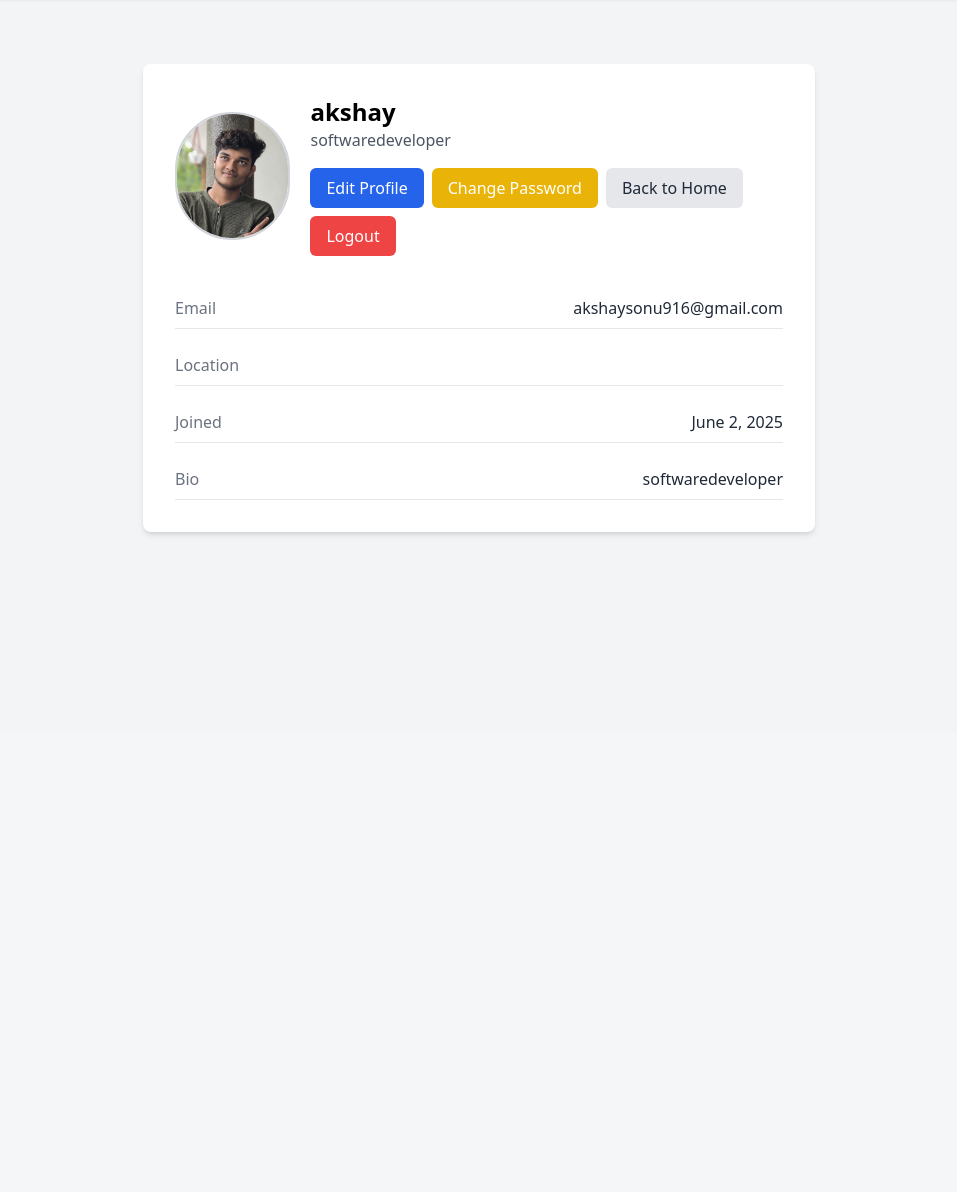
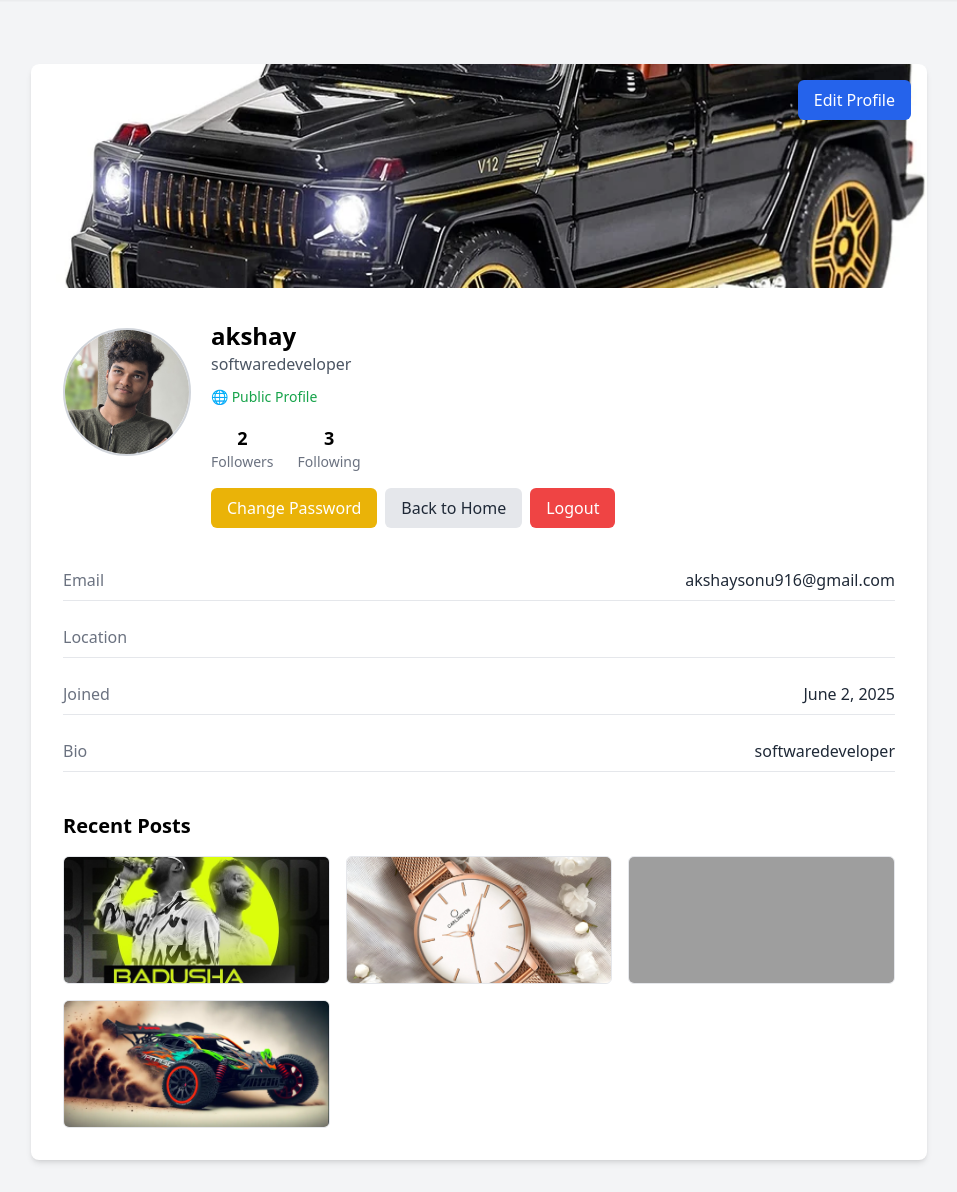
Before and after one commit to Akshaysonu916/Social-Media, a Django app: page /profile/ in a window 1280 px wide. Shown: the part 68-1260 px from the top of the page, without its empty margins (161-1118 px from the left). Before the commit the page ends 604 px from the top, so only its background shows below. Run offline with Django 5.2, Linux system fonts and the light colour scheme; a user stored in the database is signed in; data comes from the database, SQL or seed files in the repository; both versions use the stored data as it was after the commit; some libraries are stand-ins or nearby versions; grey boxes are pictures that could not be loaded.

Commit message:
15th commit

```diff
--- a/myapp/models.py
+++ b/myapp/models.py
@@ -13,6 +13,8 @@ class CustomUser(AbstractUser):
     bio = models.TextField(max_length=500, blank=True)
     location = models.CharField(max_length=100, blank=True)
     birth_date = models.DateField(null=True, blank=True)
+    is_public = models.BooleanField(default=True)
+    cover_photo = models.ImageField(upload_to='cover_photos/', blank=True, null=True)
 
     def __str__(self):
         return self.username
--- a/myapp/views.py
+++ b/myapp/views.py
@@ -98,29 +98,53 @@ def logout_view(request):
 #     return render(request, 'home.html')
 
 
+
 @login_required
 def profile(request):
-    user = request.user
+    profile_user = request.user  # Current logged-in user
 
     if request.method == 'POST':
-        # Split full name into first and last names if provided
+        # Handle profile update
         full_name = request.POST.get('name', '')
         if full_name:
             parts = full_name.strip().split(' ', 1)
-            user.first_name = parts[0]
-            user.last_name = parts[1] if len(parts) > 1 else ''
+            profile_user.first_name = parts[0]
+            profile_user.last_name = parts[1] if len(parts) > 1 else ''
 
-        user.email = request.POST.get('email', user.email)
-        user.location = request.POST.get('location', user.location)
-        user.bio = request.POST.get('bio', user.bio)
+        profile_user.email = request.POST.get('email', profile_user.email)
+        profile_user.location = request.POST.get('location', profile_user.location)
+        profile_user.bio = request.POST.get('bio', profile_user.bio)
 
+        # ✅ Handle profile picture upload
         if 'profile_picture' in request.FILES:
-            user.profile_picture = request.FILES['profile_picture']
+            profile_user.profile_picture = request.FILES['profile_picture']
 
-        user.save()
+        # ✅ Handle cover photo upload
+        if 'cover_photo' in request.FILES:
+            profile_user.cover_photo = request.FILES['cover_photo']
+
+        # ✅ Handle Public/Private profile toggle
+        is_public = request.POST.get('is_public')
+        profile_user.is_public = True if is_public == 'on' else False
+
+        profile_user.save()
         return redirect('profile')
 
-    return render(request, 'profile.html', {'user': user})
+    # Followers and following count
+    followers_count = Follow.objects.filter(following=profile_user).count()
+    following_count = Follow.objects.filter(follower=profile_user).count()
+
+    # Recent posts (latest 6)
+    recent_posts = Post.objects.filter(user=profile_user).order_by('-created_at')[:6]
+
+    context = {
+        'profile_user': profile_user,
+        'followers_count': followers_count,
+        'following_count': following_count,
+        'recent_posts': recent_posts,
+    }
+
+    return render(request, 'profile.html', context)
 
 
 
--- a/templates/profile.html
+++ b/templates/profile.html
@@ -3,22 +3,58 @@
 {% block title %}Profile - SocialApp{% endblock %}
 
 {% block content %}
-<div class="max-w-2xl mx-auto my-8 bg-white p-8 rounded-lg shadow-md font-sans">
+<div class="max-w-4xl mx-auto my-8 bg-white rounded-lg shadow-md font-sans overflow-hidden">
+
+    <!-- ✅ Cover Photo -->
+    <div class="relative w-full h-56 bg-gray-200">
+        {% if profile_user.cover_photo %}
+            <img src="{{ profile_user.cover_photo.url }}" class="object-cover w-full h-full" alt="Cover Photo">
+        {% else %}
+            <div class="flex items-center justify-center w-full h-full text-gray-500">No Cover Photo</div>
+        {% endif %}
+        <button id="edit-profile-btn" class="absolute top-4 right-4 px-4 py-2 bg-blue-600 text-white rounded-md font-medium">Edit Profile</button>
+    </div>
+
+    <div class="p-8">
+
         <!-- Profile Header -->
         <div class="flex items-center gap-5 mb-8" id="profile-header">
-        <div class="w-32 h-32 rounded-full border-2 border-gray-300 overflow-hidden">
-            {% if user.profile_picture %}
-                <img src="{{ user.profile_picture.url }}" alt="Profile Picture" class="w-full h-full object-cover">
+            <div class="w-32 h-32 rounded-full border-2 border-gray-300 overflow-hidden -mt-16 bg-white">
+                {% if profile_user.profile_picture %}
+                    <img src="{{ profile_user.profile_picture.url }}" alt="Profile Picture" class="w-full h-full object-cover">
                 {% else %}
                     <img src="{% static 'default-avatar.png' %}" alt="Default Avatar" class="w-full h-full object-cover">
                 {% endif %}
             </div>
             <div>
-            <h2 id="display-name" class="text-2xl font-semibold">{{ user.get_full_name|default:user.username }}</h2>
-            <p id="display-bio" class="text-gray-600">{{ user.bio }}</p>
+                <h2 id="display-name" class="text-2xl font-semibold">
+                    {{ profile_user.get_full_name|default:profile_user.username }}
+                </h2>
+                <p id="display-bio" class="text-gray-600">{{ profile_user.bio }}</p>
 
+                <!-- 🔒 Visibility Status -->
+                <div class="mt-2">
+                    {% if profile_user.is_public %}
+                        <span class="text-green-600 text-sm">🌐 Public Profile</span>
+                    {% else %}
+                        <span class="text-red-600 text-sm">🔒 Private Profile</span>
+                    {% endif %}
+                </div>
+
+                <!-- Followers & Following -->
+                <div class="flex gap-6 mt-4">
+                    <a href="{% url 'follower_list' profile_user.username %}" class="text-center hover:underline">
+                        <div class="font-bold text-lg">{{ followers_count }}</div>
+                        <div class="text-sm text-gray-500">Followers</div>
+                    </a>
+                    <a href="{% url 'following_list' profile_user.username %}" class="text-center hover:underline">
+                        <div class="font-bold text-lg">{{ following_count }}</div>
+                        <div class="text-sm text-gray-500">Following</div>
+                    </a>
+                </div>
+
+                <!-- Action Buttons -->
                 <div class="mt-4 flex flex-wrap gap-2">
-                <button id="edit-profile-btn" class="px-4 py-2 bg-blue-600 text-white rounded-md font-medium">Edit Profile</button>
                     <a href="{% url 'change_password' %}" class="px-4 py-2 bg-yellow-500 text-white rounded-md font-medium">Change Password</a>
                     <a href="{% url 'home' %}" class="px-4 py-2 bg-gray-200 text-gray-800 rounded-md font-medium">Back to Home</a>
                     <a href="{% url 'logout' %}" class="px-4 py-2 bg-red-500 text-white rounded-md font-medium">Logout</a>
@@ -30,61 +66,66 @@
         <div id="profile-details" class="space-y-4">
             <div class="flex justify-between py-2 border-b border-gray-200">
                 <div class="font-medium text-gray-500">Email</div>
-            <div class="text-gray-800">{{ user.email }}</div>
+                <div class="text-gray-800">{{ profile_user.email }}</div>
             </div>
             <div class="flex justify-between py-2 border-b border-gray-200">
                 <div class="font-medium text-gray-500">Location</div>
-            <div class="text-gray-800">{{ user.location }}</div>
+                <div class="text-gray-800">{{ profile_user.location }}</div>
             </div>
             <div class="flex justify-between py-2 border-b border-gray-200">
                 <div class="font-medium text-gray-500">Joined</div>
-            <div class="text-gray-800">{{ user.date_joined|date:"F j, Y" }}</div>
+                <div class="text-gray-800">{{ profile_user.date_joined|date:"F j, Y" }}</div>
             </div>
             <div class="flex justify-between py-2 border-b border-gray-200">
                 <div class="font-medium text-gray-500">Bio</div>
-            <div class="text-gray-800" id="display-bio-full">{{ user.bio }}</div>
+                <div class="text-gray-800" id="display-bio-full">{{ profile_user.bio }}</div>
             </div>
         </div>
 
         <!-- Edit Form (hidden by default) -->
-    <div id="edit-form" class="hidden mt-5">
+        <div id="edit-form" class="hidden mt-8">
             <h3 class="text-xl font-semibold mb-4">Edit Profile</h3>
             <form method="POST" enctype="multipart/form-data">
                 {% csrf_token %}
 
+                <!-- Cover Photo Upload -->
+                <div class="flex justify-between py-2">
+                    <div class="font-medium text-gray-500">Cover Photo</div>
+                    <input type="file" name="cover_photo" accept="image/*" class="border rounded p-1">
+                </div>
+
                 <div class="flex justify-between py-2">
                     <div class="font-medium text-gray-500">Profile Picture</div>
-                <div class="text-gray-800">
                     <input type="file" name="profile_picture" accept="image/*" class="border rounded p-1">
-                </div>
                 </div>
 
                 <div class="flex justify-between py-2">
                     <div class="font-medium text-gray-500">Name</div>
-                <div class="text-gray-800">
-                    <input type="text" name="name" value="{{ user.get_full_name|default:user.username }}" class="border rounded p-1 w-64">
-                </div>
+                    <input type="text" name="name" value="{{ profile_user.get_full_name|default:profile_user.username }}" class="border rounded p-1 w-64">
                 </div>
 
                 <div class="flex justify-between py-2">
                     <div class="font-medium text-gray-500">Email</div>
-                <div class="text-gray-800">
-                    <input type="email" name="email" value="{{ user.email }}" class="border rounded p-1 w-64">
-                </div>
+                    <input type="email" name="email" value="{{ profile_user.email }}" class="border rounded p-1 w-64">
                 </div>
 
                 <div class="flex justify-between py-2">
                     <div class="font-medium text-gray-500">Location</div>
-                <div class="text-gray-800">
-                    <input type="text" name="location" value="{{ user.location }}" class="border rounded p-1 w-64">
-                </div>
+                    <input type="text" name="location" value="{{ profile_user.location }}" class="border rounded p-1 w-64">
                 </div>
 
                 <div class="flex justify-between py-2">
                     <div class="font-medium text-gray-500">Bio</div>
-                <div class="text-gray-800">
-                    <textarea name="bio" class="border rounded p-1 w-64 h-24">{{ user.bio }}</textarea>
+                    <textarea name="bio" class="border rounded p-1 w-64 h-24">{{ profile_user.bio }}</textarea>
                 </div>
+
+                <!-- Visibility -->
+                <div class="flex justify-between py-2">
+                    <div class="font-medium text-gray-500">Profile Visibility</div>
+                    <label class="flex items-center space-x-2">
+                        <input type="checkbox" name="is_public" {% if profile_user.is_public %}checked{% endif %} class="form-checkbox h-5 w-5 text-blue-600">
+                        <span class="text-sm">Public Profile</span>
+                    </label>
                 </div>
 
                 <div class="mt-4 flex gap-2">
@@ -92,6 +133,28 @@
                     <button type="button" id="cancel-edit-btn" class="px-4 py-2 bg-gray-200 text-gray-800 rounded-md font-medium">Cancel</button>
                 </div>
             </form>
+        </div>
+
+        <!-- Recent Posts Section -->
+        <div class="mt-10">
+            <h3 class="text-xl font-semibold mb-4">Recent Posts</h3>
+            {% if recent_posts %}
+            <div class="grid grid-cols-3 gap-4">
+                {% for post in recent_posts %}
+                <a href="{% url 'post_detail' post.id %}" class="block">
+                    {% if post.image %}
+                        <img src="{{ post.image.url }}" alt="Post" class="w-full h-32 object-cover rounded-md border">
+                    {% else %}
+                        <img src="{% static 'default-post.png' %}" alt="No Image" class="w-full h-32 object-cover rounded-md border">
+                    {% endif %}
+                </a>
+                {% endfor %}
+            </div>
+            {% else %}
+            <p class="text-gray-500">No posts available.</p>
+            {% endif %}
+        </div>
+
     </div>
 </div>
 
```
Also changed, not shown: db.sqlite3, media/cover_photos/darvis.webp (added), myapp/migrations/0017_customuser_is_public.py (added), myapp/migrations/0018_customuser_cover_photo.py (added). Lines whose indentation alone changed are shown as unchanged.
